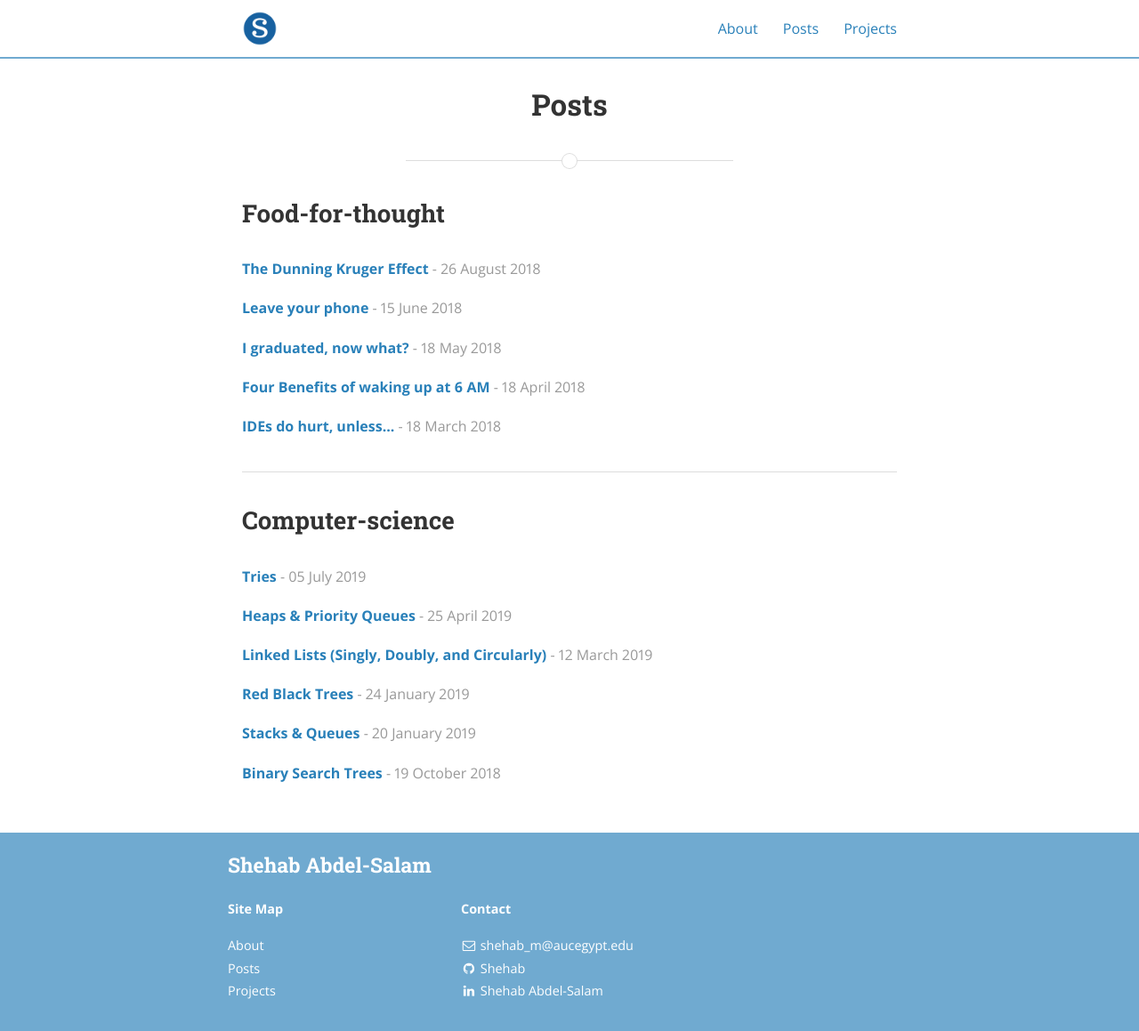
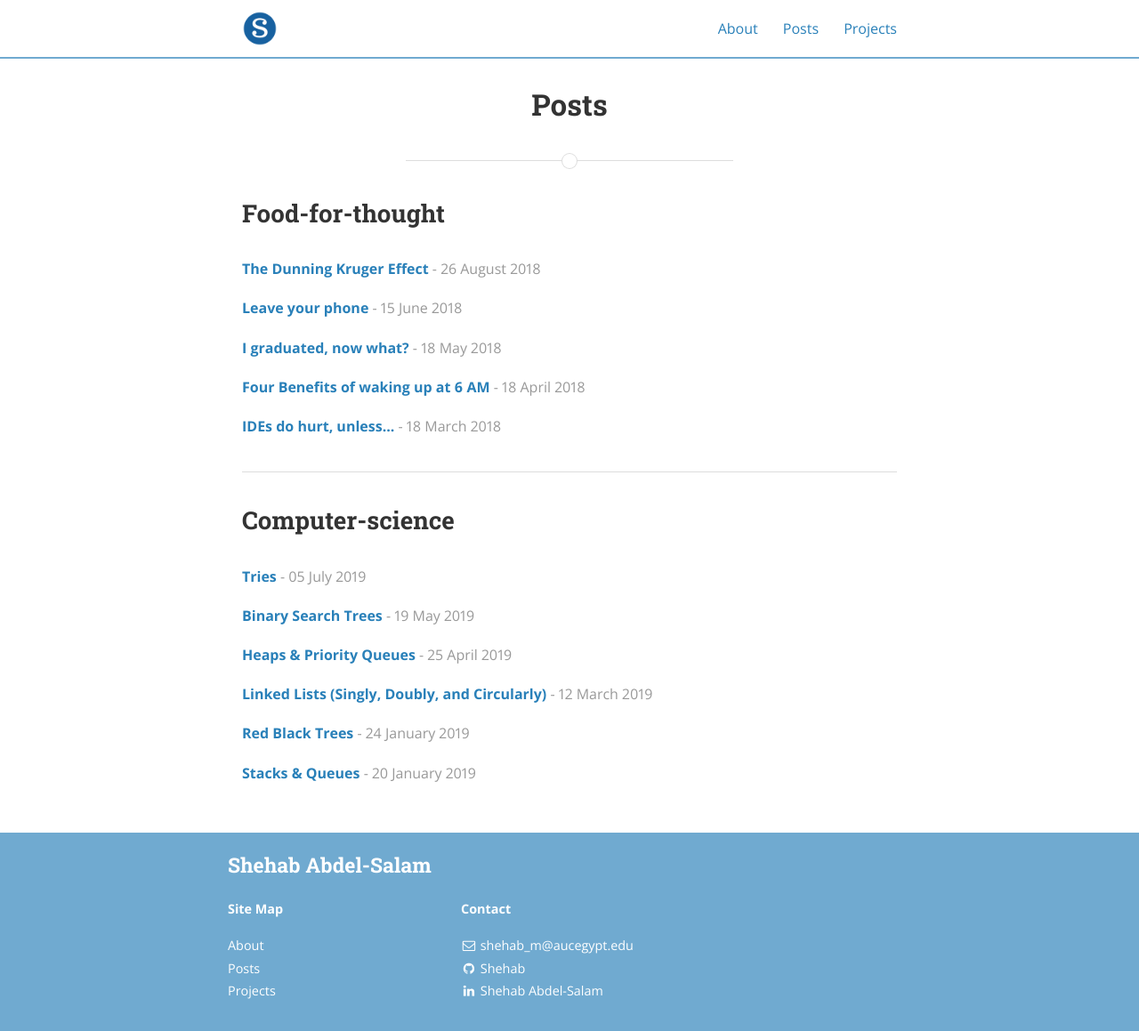
Before and after one commit to ShehabCE/shehabce.github.io, a Jekyll site: the page built from posts.html, in a window 1280 px wide. Shown: the whole page at 89% size. Built offline with Jekyll 4.4.1, drawn with Linux system fonts in a browser that asks for light colours; nearby versions of some CDN libraries; a style sheet for code colours, icons or effects is not loaded.

Commit message:
new date for BST

```diff
--- a/_posts/2018-10-19-Binary-Search-Trees.markdown
+++ b/_posts/2019-05-19-Binary-Search-Trees.markdown
@@ -1,7 +1,7 @@
 ---
 layout: post
 title: "Binary Search Trees"
-date: 2018-10-19 08:15:00
+date: 2019-05-19 08:30:00
 author: Shehab
 categories: Computer-Science
 tags: Algorithms
```
